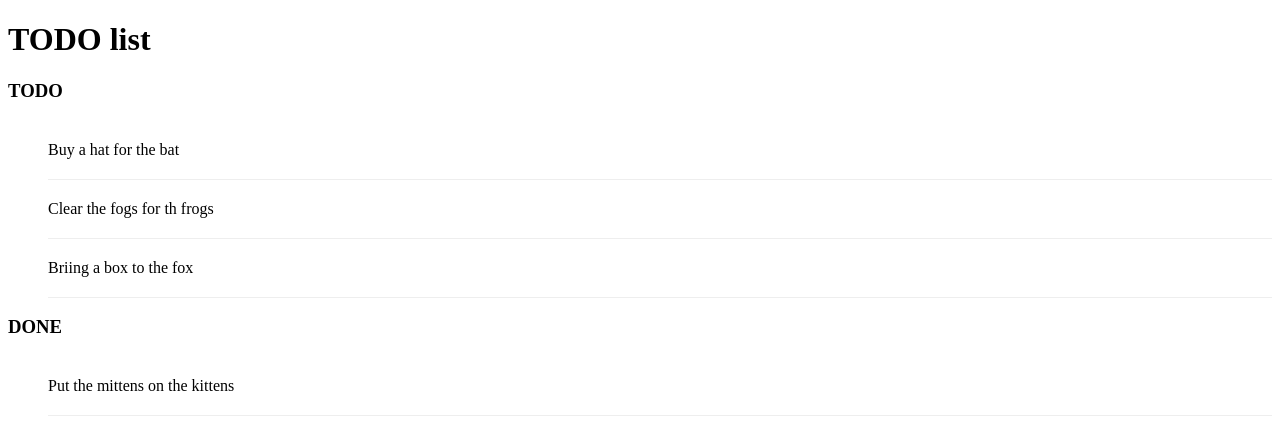
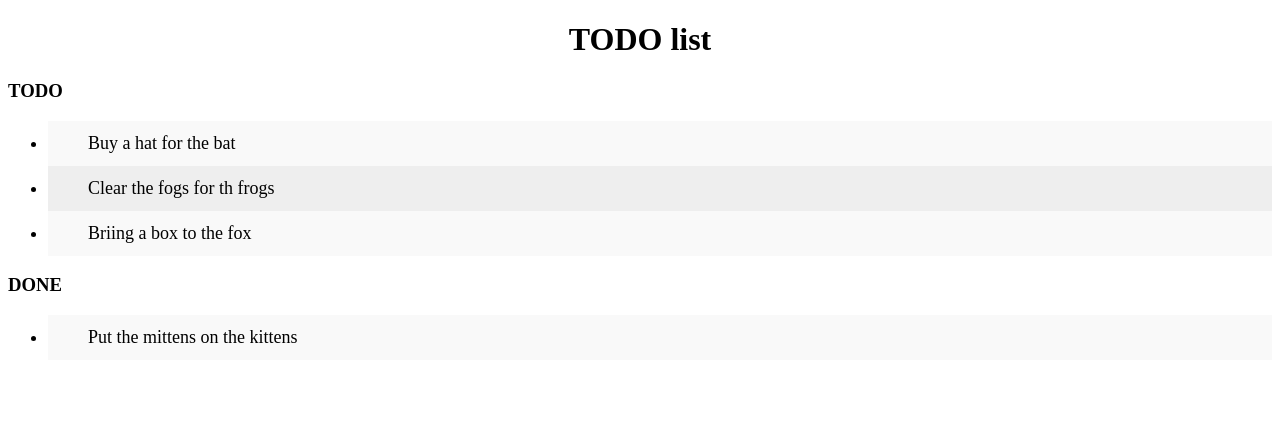
Before and after one commit to ywg181/todo-list, a plain HTML site: page index.html in a window 1280 px wide. Drawn offline with Linux system fonts and the light colour scheme.

Commit message:
Add basic color changes on item rows

```diff
--- a/index.html
+++ b/index.html
@@ -5,15 +5,24 @@
         <title>TODO list</title>
         <style>
             h1 {
-                test-align: center;
+                text-align: center;
             }
             h3 {
                 text-transform: uppercase;
             }
-            li {
-                overflow: hidden;
-                padding: 20px 0;
-                border-bottom: 1px solid #eee;
+            ul li {
+                cursor: pointer;
+                position: relative;
+                padding: 12px 8px 12px 40px;
+                background: #eee;
+                font-size: 18px;
+                transition: 0.2s;
+            }
+            ul li:nth-child(odd) {
+                background: #f9f9f9;
+            }
+            ul li:hover {
+                background: #ddd;
             }
         </style>
     </head>
```
